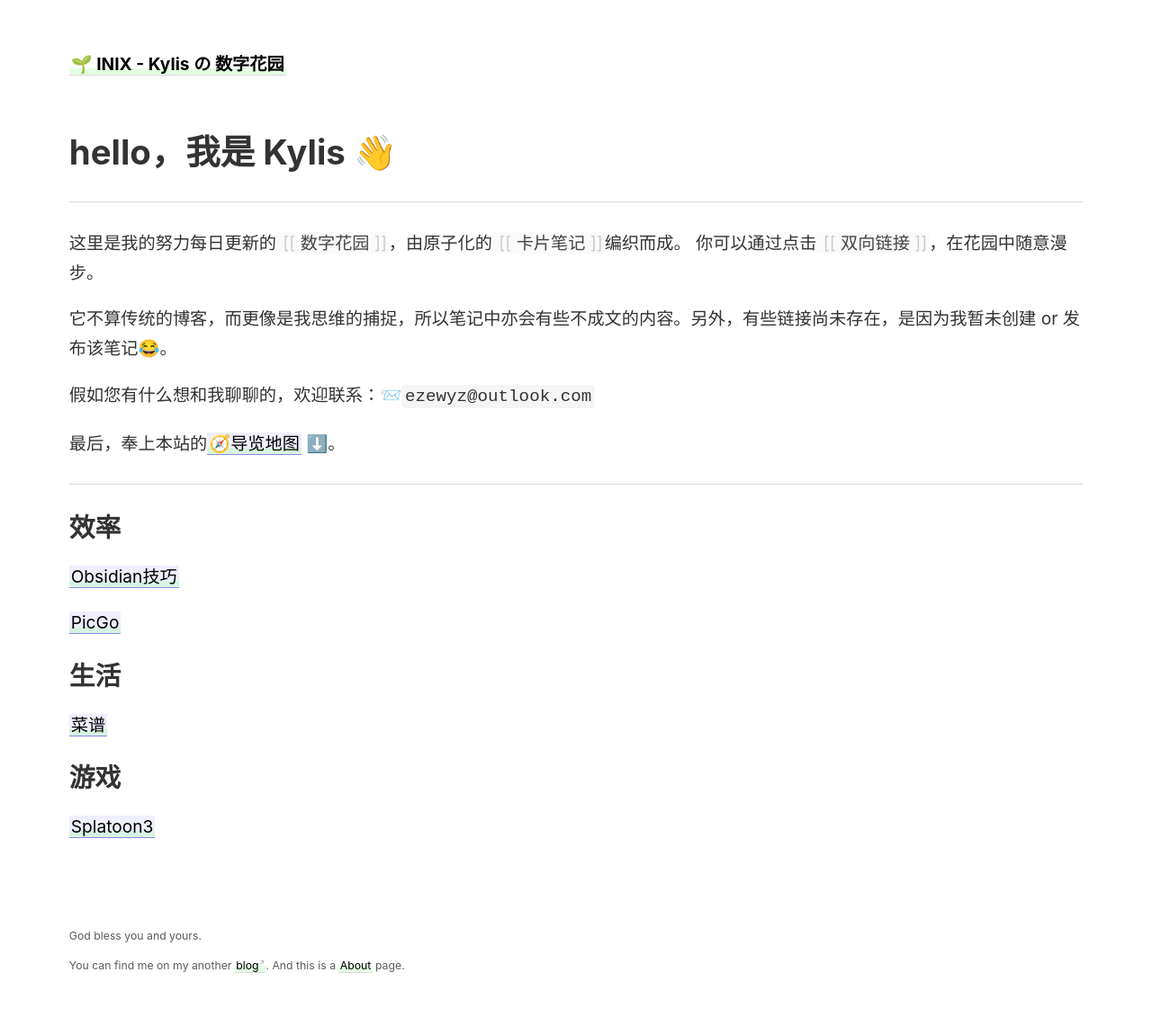
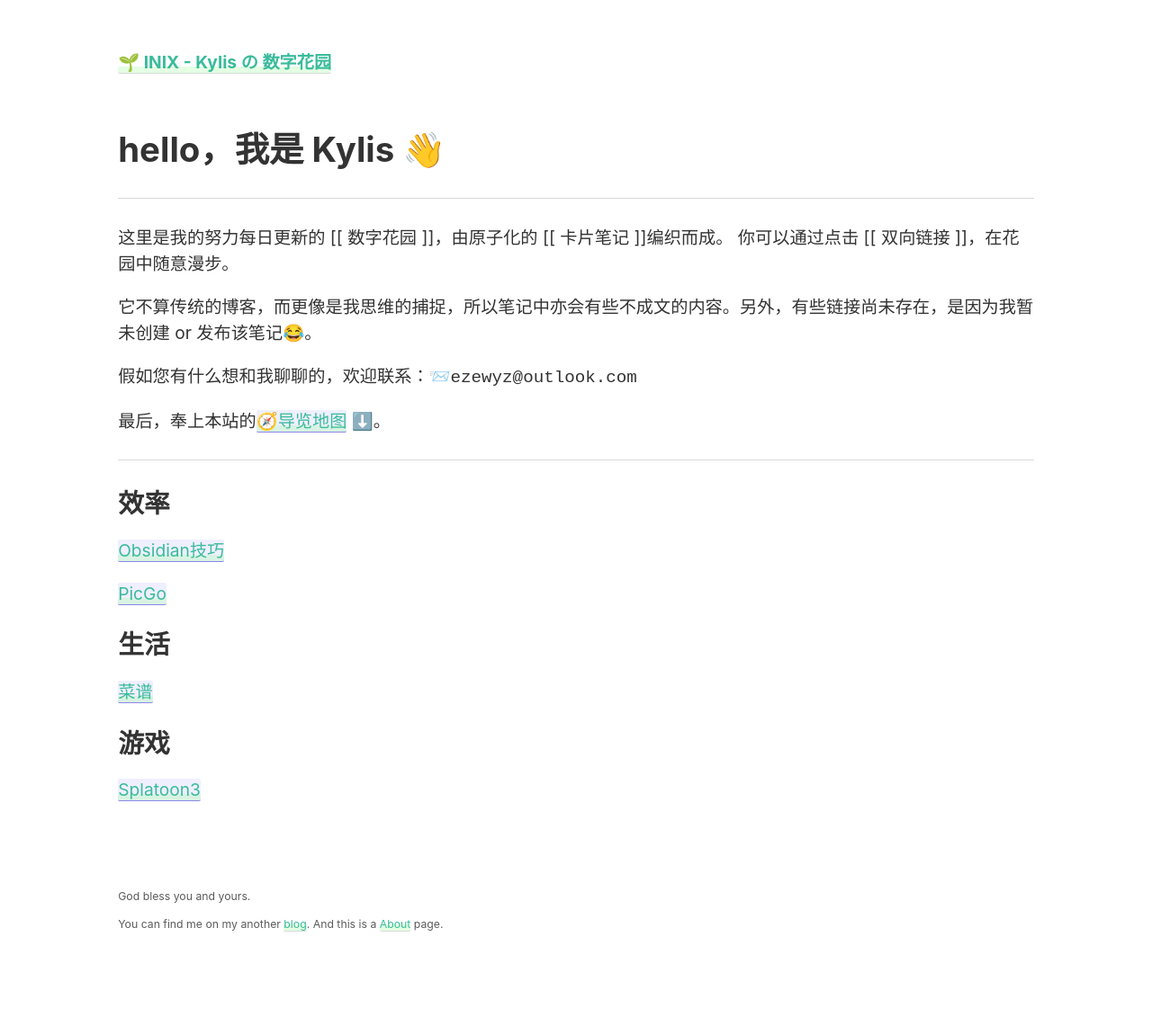
Before and after one commit to kylisss/dg, a Jekyll site: the page built from _pages/index.md, in a window 1280 px wide. Shown: the whole page at 90% size. Built offline with Jekyll 4.4.1, drawn with Linux system fonts in a browser that asks for light colours; after the commit the page ends 1104 px from its top, so only the background shows below that.

Commit message:
Update _style.scss

```diff
--- a/_sass/_style.scss
+++ b/_sass/_style.scss
@@ -1,8 +1,9 @@
-$color-primary: hsl(0.46, 0.53, .48);
+$color-primary: hsl(165°, 53%, 48%);
+$color-link-hover: hsl(163°, 87%, 72%);
 $color-text: hsl(0, 0%, 20%);
 $color-subtext: hsl(0, 0%, 30%);
 $color-border: hsl(0, 0%, 85%);
-$color-box-background: mix($color-primary, white, 4%);
+$color-box-background: hsl(202°, 33%, 95%);
 $border-radius: 4px;
 $font-family: -apple-system, BlinkMacSystemFont, Segoe UI, Helvetica, Arial,
   sans-serif, Apple Color Emoji, Segoe UI Emoji, Segoe UI Symbol;
@@ -11,12 +12,12 @@ body {
   box-sizing: content-box;
   font-family: $font-family;
   margin: 0 auto;
-  line-height: 1.7;
+  line-height: 1.5;
   padding: 4vh 6vw;
   overflow-x: hidden;
   color: $color-text;
   font-size: 1rem;
-  max-width: 63em;
+  max-width: 53em;
 
   @media (min-width: 820px) {
     font-size: 1.2rem;
@@ -27,8 +28,6 @@ time {
   display: block;
   color: $color-subtext;
   margin: 0.5em 0 1em;
-  font-size: 80%;
-  font-weight: 200;
 }
 
 footer {
@@ -78,37 +77,33 @@ h6 {
 }
 
 a {
-  transition: background 300ms;
-  padding: 0 0.1em;
   text-decoration: none;
   box-shadow: inset 0 -7px 0 rgba(147,255,145,.25);
+  transition: all .1s ease-in;
   border-bottom: 1px solid $color-border;
   color: $color-primary;
+  border-radius: 2px;
   &:hover {
-    color: black !important;
-    background: #fffaf1;
-  }
-  &:after {
-    position: relative;
-    top: -0.5em;
-    font-size: 0.7em;
-    content: "↗";
-    color: #aaaaaa;
-  }
-  &.internal-link:after,
-  &.footnote:after,
-  &.reversefootnote:after {
-    content: "";
+    // color: black !important;
+    box-shadow: inset 0 -24px 0 rgba(147,255,145,.25);
   }
 }
 
 *:focus {
-  background: #ffe8bc !important;
+  background: #eff4f7 !important;
   color: black !important;
 }
 
 nav {
   margin: 1em 0 3em;
+}
+
+ul {
+  padding-left: 50px;
+}
+
+li {
+  padding-bottom: 15px;
 }
 
 #notes-entry-container {
@@ -130,20 +125,79 @@ nav {
   border-radius: $border-radius;
 }
 
-code {
-  background: #f5f5f5;
-  padding: 0.1em 0.2em;
-  border-radius: 4px;
+.row {
+  display: flex;
 }
 
-.invalid-link {
-  color: #444444;
-  cursor: help;
-  background: #fafafa;
-  padding: 0 0.1em;
+.column {
+  flex: 50%;
+  text-align:center;
 }
 
-.invalid-link-brackets {
-  color: #ccc;
-  cursor: help;
+@media (prefers-color-scheme: dark) {
+
+  $night-mode-bg: #282a36;
+  $night-mode-fg: #f8f8f2;
+
+  body {
+    background-color: #282a36;
+    color: $night-mode-fg;
+
+    h1,
+    h2,
+    h3,
+    h4,
+    h5,
+    h6 {
+      color: $night-mode-fg;
+    }
+
+    .backlink-box {
+      background: darken($night-mode-bg, 5)
+    }
+
+    time {
+    display: block;
+    color: $night-mode-fg;
+    margin: 0.5em 0 1em;
+    }
+
+    blockquote {
+    background: darken($night-mode-bg, 5);
+    }
+
+    .masthead,
+    .post,
+    hr {
+      border-color: hsla(0, 100%, 100%, 0.15);
+    }
+
+    $link-color: rgb(171, 184, 219);
+    .entry a,
+    a {
+      color: $link-color;
+      box-shadow: inset 0 -7px 0 rgba(178,192,232,.25);
+    }
+
+    a:hover {
+      color: lighten($link-color, 25);
+      box-shadow: inset 0 -24px 0 rgba(178,192,232,.25);
+    }
+
+    .wrapper-footer {
+      background-color: $night-mode-bg;
+    }
+
+    .highlight {
+      background-color: #202020;
+      border: 1px solid #000;
+    }
+
+    nav a,
+    .site-description {
+      color: #abb7db;
+    }
+  }
+
+
 }
```
